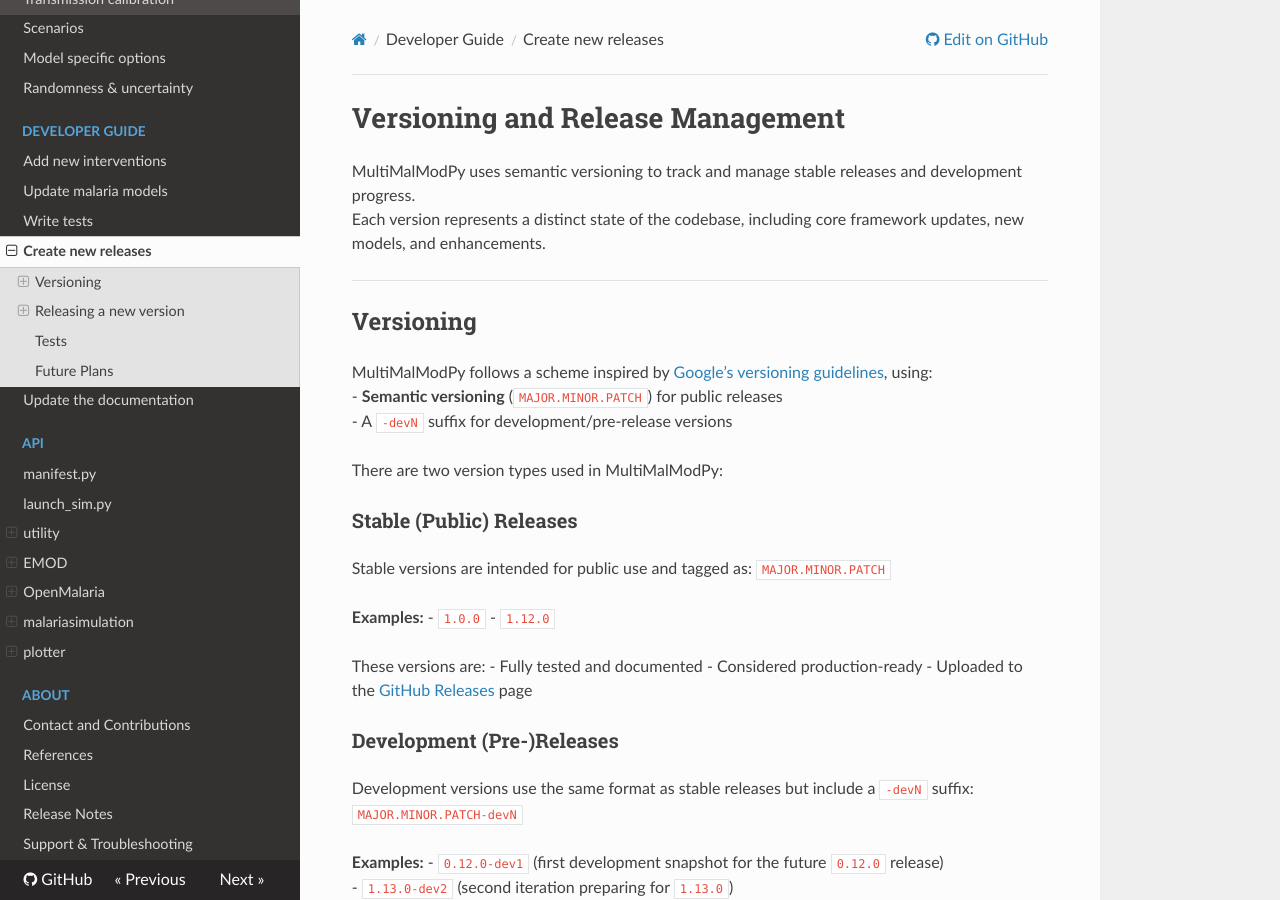
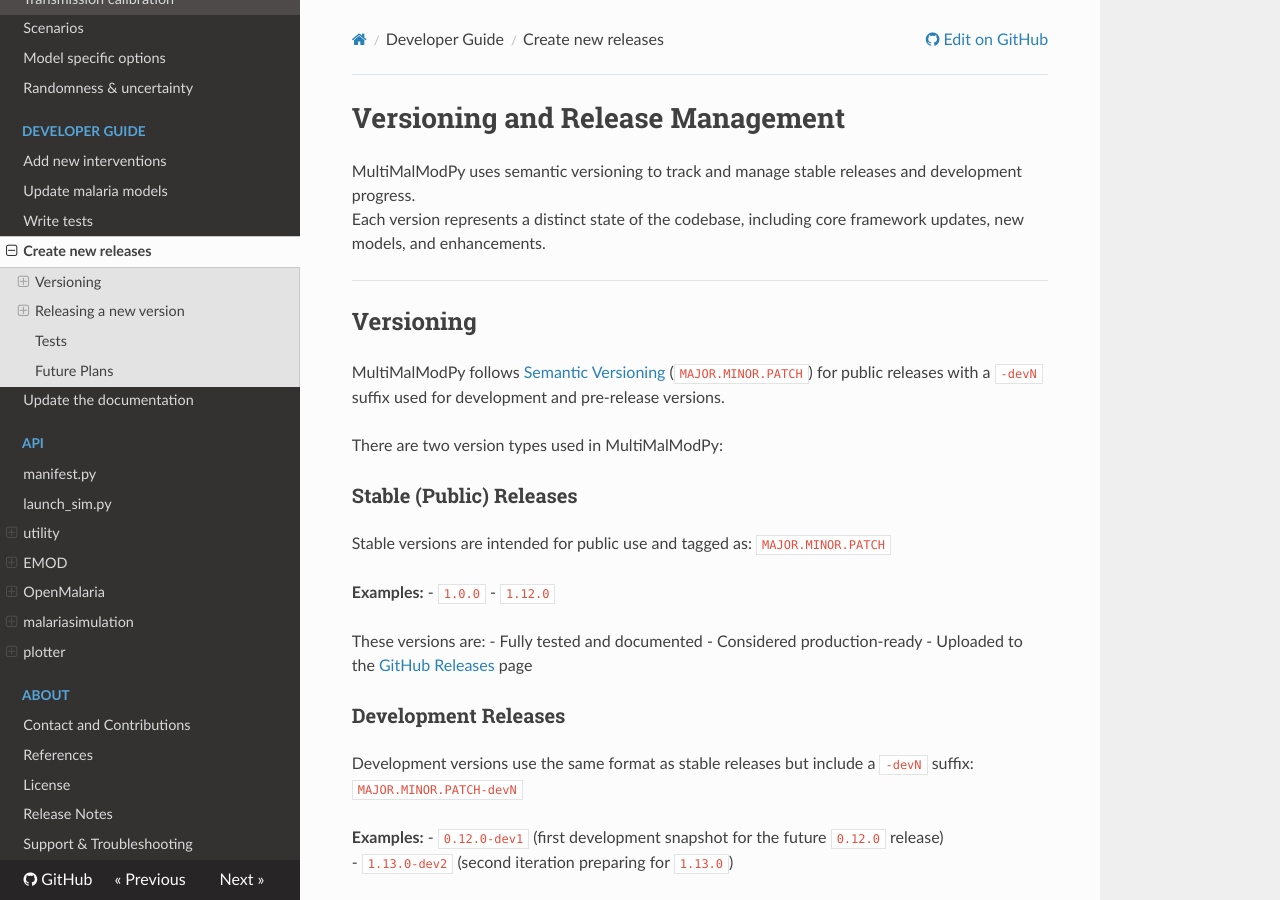
Before and after one commit to ahadi-analytics/MultiMalModPy, an MkDocs documentation site: the page built from docs/developer/create_new_release.md, in a window 1280 px wide and 900 px high. Built offline with MkDocs 1.6.1, drawn with Linux system fonts in a browser that asks for light colours; nearby versions of some CDN libraries; comment, search, counter and statistics services are not loaded.

Commit message:
online docs - developer page update

```diff
--- a/docs/developer/create_new_release.md
+++ b/docs/developer/create_new_release.md
@@ -8,11 +8,9 @@ Each version represents a distinct state of the codebase, including core framewo
 
 ## Versioning
 
-MultiMalModPy follows a scheme inspired by [Google's versioning guidelines](https://google.github.io/styleguide/versioning.html), using:
-- **Semantic versioning** (`MAJOR.MINOR.PATCH`) for public releases
-- A `-devN` suffix for development/pre-release versions
+MultiMalModPy follows [Semantic Versioning](https://semver.org/) (`MAJOR.MINOR.PATCH`) for public releases with a  `-devN` suffix used for development and pre-release versions.
 
- There are two version types used in MultiMalModPy:
+There are two version types used in MultiMalModPy:
 
 ### Stable (Public) Releases
 
@@ -28,7 +26,7 @@ These versions are:
 - Uploaded to the [GitHub Releases](https://github.com/ahadi-analytics/MultiMalModPy/releases) page
 
 
-### Development (Pre-)Releases
+### Development Releases
 
 Development versions use the same format as stable releases but include a `-devN` suffix: `MAJOR.MINOR.PATCH-devN`
 
```
